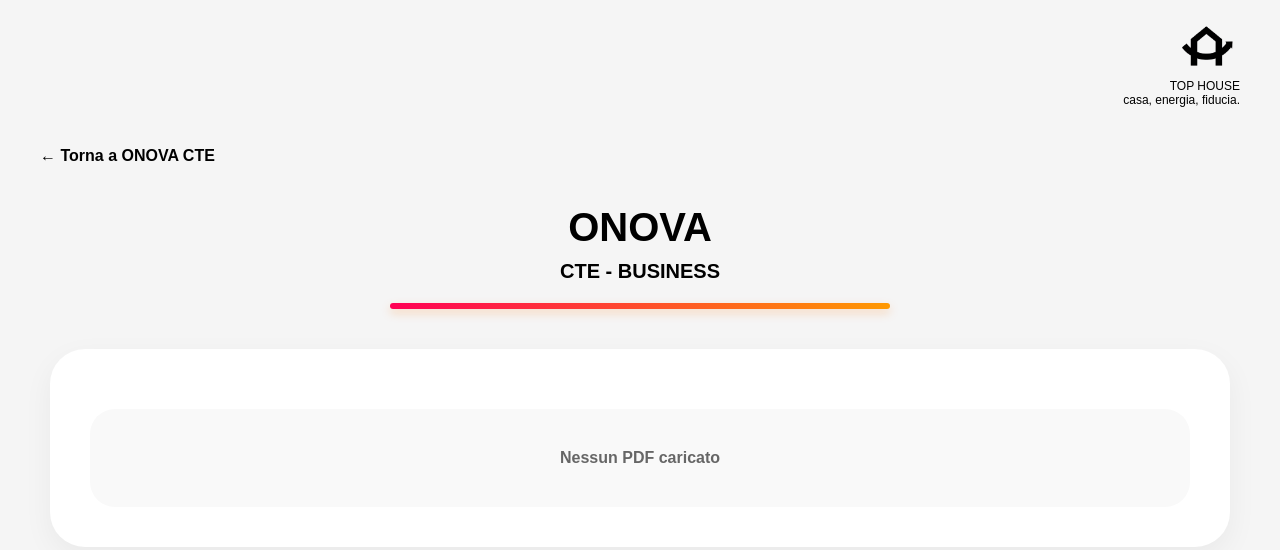
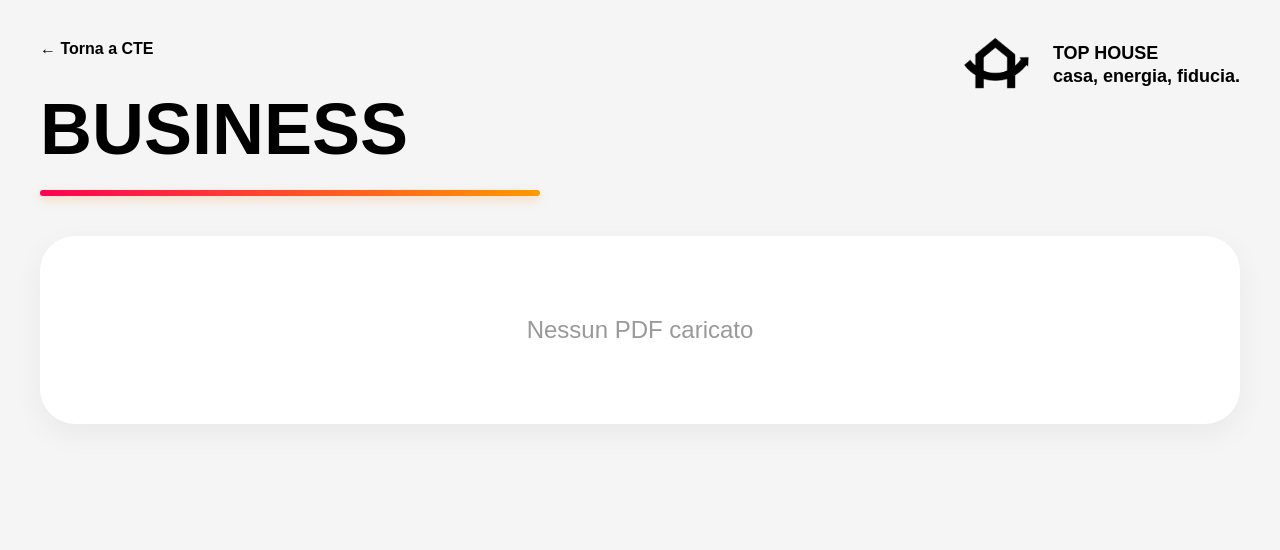
Before and after one commit to laminetallth/TOP-HOUSE, a plain HTML site: page gestori/onova-cte-business.html in a window 1280 px wide. Drawn offline with Linux system fonts and the light colour scheme.

Commit message:
Update onova-cte-business.html

```diff
--- a/gestori/onova-cte-business.html
+++ b/gestori/onova-cte-business.html
@@ -3,127 +3,102 @@
 <head>
 <meta charset="UTF-8">
 <meta name="viewport" content="width=device-width, initial-scale=1.0">
-<title>TOP HOUSE - ONOVA CTE BUSINESS</title>
+<title>ONOVA - BUSINESS</title>
 
 <style>
-body{
-    margin:0;
-    font-family:Arial, Helvetica, sans-serif;
-    background:#f5f5f5;
+*{
+margin:0;
+padding:0;
+box-sizing:border-box;
+font-family:Arial,sans-serif;
 }
 
-/* HEADER */
-.header{
-    display:flex;
-    justify-content:space-between;
-    align-items:center;
-    padding:20px 40px;
+body{
+background:#f5f5f5;
+padding:40px;
 }
 
-.logo-box{
-    text-align:right;
+.logo{
+position:absolute;
+top:30px;
+right:40px;
+display:flex;
+align-items:center;
+gap:15px;
 }
 
-.logo-box img{
-    height:55px;
+.logo img{
+height:70px;
 }
 
-/* TITOLI */
-.title{
-    text-align:center;
-    margin-top:20px;
-    font-size:40px;
-    font-weight:bold;
-    color:#000;
+.logo-text{
+font-size:18px;
+font-weight:bold;
+line-height:1.3;
 }
 
-.subtitle{
-    text-align:center;
-    font-size:20px;
-    font-weight:bold;
-    margin-top:10px;
-    color:#000;
+.back{
+display:inline-block;
+margin-bottom:30px;
+text-decoration:none;
+color:black;
+font-weight:bold;
 }
 
-/* RIGA DECORATIVA */
-.divider{
-    width:500px;
-    height:6px;
-    margin:20px auto;
-    background:linear-gradient(90deg,#ff0055,#ff9900);
-    border-radius:50px;
-    box-shadow:0 4px 10px rgba(255,120,0,.25);
+h1{
+font-size:72px;
+font-weight:900;
+margin-bottom:20px;
 }
 
-/* CONTAINER */
-.container{
-    max-width:1100px;
-    margin:40px auto;
-    background:white;
-    border-radius:35px;
-    overflow:hidden;
-    box-shadow:0 10px 30px rgba(0,0,0,.05);
-    padding:40px;
+.line{
+width:500px;
+height:6px;
+background:linear-gradient(90deg, #ff0055, #ff9900);
+border-radius:50px;
+box-shadow:0 4px 10px rgba(255,120,0,.25);
+margin-bottom:40px;
 }
 
-/* BACK BUTTON */
-.back{
-    display:inline-block;
-    margin:20px 40px;
-    text-decoration:none;
-    color:#000;
-    font-weight:bold;
+.pdf-box{
+background:white;
+border-radius:35px;
+box-shadow:0 10px 30px rgba(0,0,0,.05);
+padding:80px 20px;
+text-align:center;
+font-size:24px;
+color:#999;
 }
 
-/* PDF BOX */
-.pdf-box{
-    margin-top:20px;
-    padding:40px;
-    border-radius:25px;
-    background:#f9f9f9;
-    text-align:center;
-    font-weight:bold;
-    color:#666;
-}
-
-/* RESPONSIVE */
-@media(max-width:600px){
-    .divider{width:90%;}
-    .title{font-size:28px;}
+@media(max-width:768px){
+body{ padding:20px; }
+.logo{ position:static; justify-content:flex-end; margin-bottom:30px; }
+h1{ font-size:48px; }
+.line{ width:100%; }
+.pdf-box{ font-size:20px; padding:60px 20px; }
 }
 </style>
-
 </head>
-
 <body>
 
-<!-- HEADER -->
-<div class="header">
-    <div></div>
+<a href="onova-cte.html" class="back">
+← Torna a CTE
+</a>
 
-    <div class="logo-box">
-        <img src="../../logo.png" alt="TOP HOUSE">
-        <div style="font-size:12px;">TOP HOUSE<br>casa, energia, fiducia.</div>
-    </div>
+<div class="logo">
+<img src="../logo.png" alt="Logo Top House">
+<div class="logo-text">
+TOP HOUSE<br>
+casa, energia, fiducia.
+</div>
 </div>
 
-<!-- BACK -->
-<a class="back" href="onova-cte.html">← Torna a ONOVA CTE</a>
+<h1>BUSINESS</h1>
 
-<!-- TITLE -->
-<div class="title">ONOVA</div>
-<div class="subtitle">CTE - BUSINESS</div>
+<div class="line"></div>
 
-<!-- DIVIDER -->
-<div class="divider"></div>
-
-<!-- CONTENT -->
-<div class="container">
-
-    <div class="pdf-box">
-        Nessun PDF caricato
-    </div>
-
+<div class="pdf-box">
+Nessun PDF caricato
 </div>
 
 </body>
```
